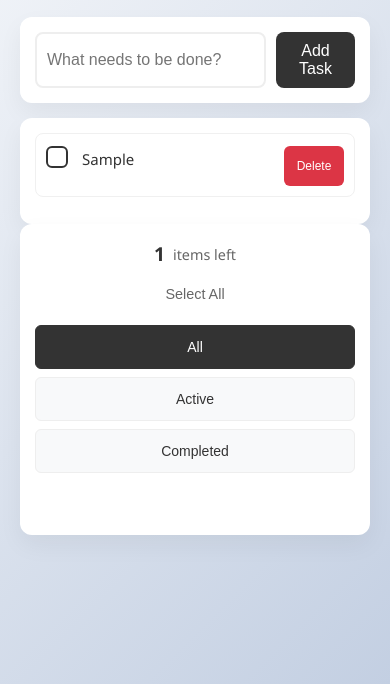
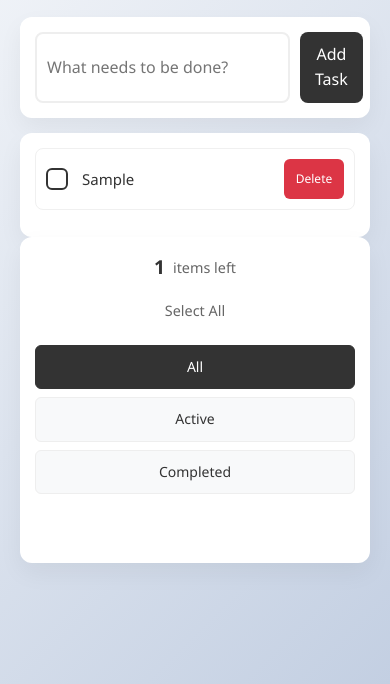
Before and after one commit to Veta-s/TaskTracker, a website with bundled scripts: page index.html in a window 390 px wide. Both pictures are taken after typing "Sample" into the empty fields and a click on the button "Add Task". Shown: the part 160-844 px from the top of the page. Built offline with nearby package versions, Linux system fonts and the light colour scheme; a web font is replaced by a local one.

Commit message:
refactor: task list and optimize CSS for better performance and accessibility: replace custom checkboxes with native ones, add CSS reset, fix media queries and favicon syntax, and optimize transitions.

```diff
--- a/scripts/TaskTracker.js
+++ b/scripts/TaskTracker.js
@@ -77,10 +77,7 @@ export class TaskTracker {
             const id = parseInt(item.dataset.id);
 
             if (e.key === 'Enter' || e.key === ' ') {
-                if (e.target.closest('.tasks-list__checkbox')) {
-                    e.preventDefault();
-                    this.toggleTask(id);
-                } else if (e.target.classList.contains('tasks-list__text')) {
+                if (e.target.classList.contains('tasks-list__text')) {
                     e.preventDefault();
                     this.startEditTask(id);
                 }
@@ -249,12 +246,10 @@ export class TaskTracker {
 
         tasksList.innerHTML = filteredTasks.map(task => `
             <li class="tasks-list__item ${task.completed ? 'tasks-list__item--completed' : ''} ${task.id === newTaskId ? 'tasks-list__item--new' : ''}" data-id="${task.id}">
-                <div class="tasks-list__checkbox ${task.completed ? 'tasks-list__checkbox--checked' : ''}"
-                     role="checkbox"
-                     aria-checked="${task.completed}"
-                     tabindex="0"
+                <input type="checkbox"
+                     class="tasks-list__checkbox"
+                     ${task.completed ? 'checked' : ''}
                      aria-label="Toggle task status">
-                </div>
                 <span class="tasks-list__text" tabindex="0">${this.escapeHtml(task.text)}</span>
                 <div class="tasks-list__actions">
                     <button class="tasks-list__delete-button" aria-label="Delete task">
--- a/style.css
+++ b/style.css
@@ -1,3 +1,4 @@
+@import 'styles/reset.css';
 @import 'styles/variables.css';
 @import 'styles/base.css';
 @import 'styles/animations.css';
--- a/styles/base.css
+++ b/styles/base.css
@@ -1,13 +1,5 @@
-* {
-    box-sizing: border-box;
-    padding: 0;
-    margin: 0;
-}
-
 html, body {
-    min-height: 100%;
-    padding: 0;
-    margin: 0;
+    height: 100%;
 }
 
 body {
@@ -27,7 +19,7 @@ body {
     background-size: cover;
 }
 
-@media (height <= 600px) {
+@media (max-height: 600px) {
     body {
         padding-top: 40px;
     }
--- a/styles/components.css
+++ b/styles/components.css
@@ -104,7 +104,7 @@
     background: var(--primary-color);
     border: none;
     border-radius: 8px;
-    transition: all 0.3s ease;
+    transition: background-color 0.3s ease, transform 0.3s ease;
 }
 
 .input-group__button:hover {
@@ -178,7 +178,7 @@
     background: var(--btn-secondary-bg);
     border: 1px solid var(--border-color);
     border-radius: 6px;
-    transition: all 0.2s ease;
+    transition: background-color 0.2s ease, border-color 0.2s ease, color 0.2s ease, transform 0.2s ease;
 }
 
 
@@ -237,13 +237,13 @@
 }
 
 .tasks-list {
-    list-style: none;
+    padding: 0;
 }
 
 .tasks-list__item {
     display: flex;
     gap: 12px;
-    align-items: flex-start;
+    align-items: center;
     padding: 12px;
     margin-bottom: 12px;
     color: var(--text-color);
@@ -251,7 +251,7 @@
     word-break: break-word;
     border: 1px solid var(--border-item);
     border-radius: 8px;
-    transition: all 0.3s ease;
+    transition: border-color 0.3s ease, box-shadow 0.3s ease, transform 0.3s ease, opacity 0.3s ease, color 0.3s ease;
 }
 
 .tasks-list__item--new {
@@ -283,20 +283,23 @@
     justify-content: center;
     width: 22px;
     height: 22px;
-    margin-top: 2px;
+    padding: 0;
+    margin: 0;
     cursor: pointer;
     background: transparent;
     border: 2px solid var(--primary-color);
     border-radius: 6px;
-    transition: all 0.2s ease;
+    transition: background-color 0.2s ease, color 0.2s ease, border-color 0.2s ease;
+    appearance: none;
+    -webkit-appearance: none;
 }
 
-.tasks-list__checkbox--checked {
+.tasks-list__checkbox:checked {
     color: white;
     background: var(--primary-color);
 }
 
-.tasks-list__checkbox--checked::after {
+.tasks-list__checkbox:checked::after {
     font-size: 12px;
     line-height: 1;
     content: '✓';
@@ -340,14 +343,13 @@
 
 .tasks-list__delete-button {
     padding: 6px 12px;
-    margin-top: 2px;
     font-size: 12px;
     color: white;
     cursor: pointer;
     background: var(--error-color);
     border: none;
     border-radius: 6px;
-    transition: all 0.2s ease;
+    transition: background-color 0.2s ease;
 }
 
 .tasks-list__delete-button:hover {
@@ -399,7 +401,7 @@
     border: none;
     border-radius: 50%;
     box-shadow: 0 4px 12px var(--card-shadow);
-    transition: all 0.3s ease;
+    transition: background-color 0.3s ease, color 0.3s ease, box-shadow 0.3s ease, transform 0.3s ease;
 }
 
 .theme-toggle:hover {
@@ -441,10 +443,10 @@
 }
 
 /* Media Queries */
-@media (width <= 1024px) {
+@media (max-width: 1024px) {
 }
 
-@media (width <= 580px) {
+@media (max-width: 580px) {
     .filter-section {
         flex-direction: column;
         align-items: stretch;
@@ -470,7 +472,7 @@
     }
 }
 
-@media (width <= 480px) {
+@media (max-width: 480px) {
     .app__header {
         margin-bottom: 20px;
     }
@@ -557,7 +559,7 @@
     }
 }
 
-@media (width <= 360px) {
+@media (max-width: 360px) {
     .input-group__button {
         min-width: 44px;
         font-size: 0;
--- /dev/null
+++ b/styles/reset.css
@@ -0,0 +1,48 @@
+*, *::before, *::after {
+    box-sizing: border-box;
+}
+
+* {
+    margin: 0;
+    padding: 0;
+}
+
+html {
+    -moz-text-size-adjust: none;
+    -webkit-text-size-adjust: none;
+    text-size-adjust: none;
+}
+
+body {
+    min-height: 100dvh;
+    line-height: 1.5;
+    -webkit-font-smoothing: antialiased;
+}
+
+img, picture, video, canvas, svg {
+    display: block;
+    max-width: 100%;
+}
+
+input, button, textarea, select {
+    font: inherit;
+}
+
+ul, ol {
+    list-style: none;
+}
+
+a {
+    text-decoration: none;
+    color: inherit;
+}
+
+table {
+    border-collapse: collapse;
+}
+
+button {
+    cursor: pointer;
+    background: none;
+    border: none;
+}
```
Also changed, not shown: index.html (+1 -1 lines), 1 other file.
